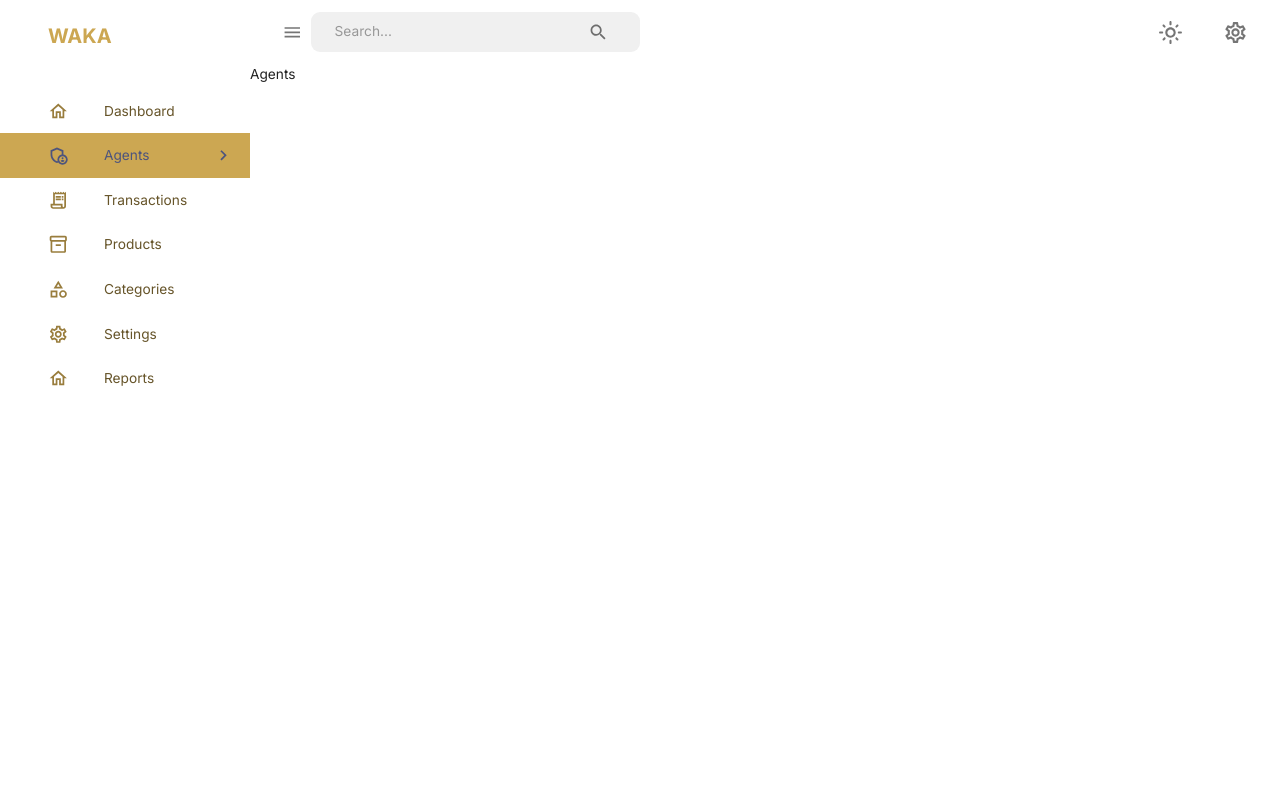
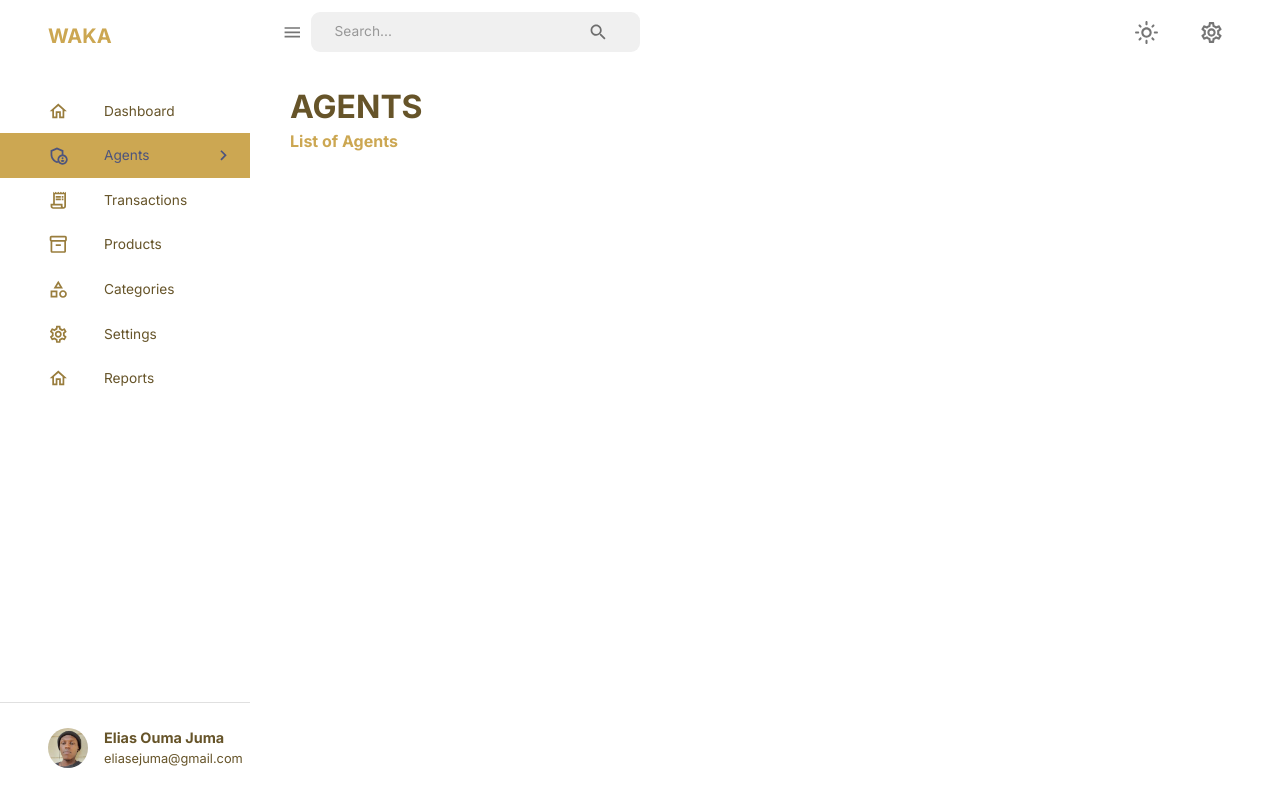
Before and after one commit to mgorem/waka-web, a React (Create React App) app: page /agents in a window 1280 px wide. Built offline with nearby package versions, Linux system fonts and the light colour scheme.

Commit message:
add agents datagrid skeleton proceed

```diff
--- a/package.json
+++ b/package.json
@@ -12,6 +12,7 @@
     "@testing-library/jest-dom": "^5.14.1",
     "@testing-library/react": "^13.0.0",
     "@testing-library/user-event": "^13.2.1",
+    "firebase": "^9.15.0",
     "react": "^18.2.0",
     "react-datepicker": "4.8.0",
     "react-dom": "^18.2.0",
--- a/src/components/Navbar.jsx
+++ b/src/components/Navbar.jsx
@@ -14,15 +14,20 @@ import { setMode } from "state";
 import profileImage from "assets/profile1.jpeg";
 import {
   AppBar,
+  Button,
   IconButton,
   InputBase,
   Toolbar,
   useTheme,
 } from "@mui/material";
 
-const Navbar = ({ isSidebarOpen, setIsSidebarOpen }) => {
+const Navbar = ({ user, isSidebarOpen, setIsSidebarOpen }) => {
   const dispatch = useDispatch();
   const theme = useTheme();
+
+  const handleClick = () => {
+    console.log("handled click");
+  };
 
   return (
     <AppBar sx={{ position: "static", background: "none", boxShadow: "none" }}>
@@ -57,6 +62,10 @@ const Navbar = ({ isSidebarOpen, setIsSidebarOpen }) => {
           <IconButton>
             <SettingsOutlined sx={{ fontSize: "25px" }} />
           </IconButton>
+
+          <FlexBetween>
+            {/* <Button onClick={handleClick}></Button> */}
+          </FlexBetween>
         </FlexBetween>
       </Toolbar>
     </AppBar>
--- a/src/components/Sidebar.jsx
+++ b/src/components/Sidebar.jsx
@@ -74,6 +74,7 @@ const navItems = [
 ];
 
 const Sidebar = ({
+  user,
   drawerWidth,
   isSidebarOpen,
   setIsSidebarOpen,
@@ -84,6 +85,7 @@ const Sidebar = ({
   const navigate = useNavigate();
   const theme = useTheme();
 
+  // console.log("User 1:", user[0].salesname);
   useEffect(() => {
     setActive(pathname.substring(1));
   }, [pathname]);
@@ -171,6 +173,38 @@ const Sidebar = ({
               })}
             </List>
           </Box>
+          <Box position="absolute" bottom="2rem">
+            <Divider />
+            <FlexBetween textTransform="none" gap="1rem" m="1.5rem 2rem 0 3rem">
+              <Box
+                component="img"
+                alt="profile"
+                src={profileImage}
+                height="40px"
+                width="40px"
+                borderRadius="50%"
+                sx={{ objectFit: "cover" }}
+              />
+              <Box textAlign="left">
+                <Typography
+                  fontWeight="bold"
+                  fontSize="0.9rem"
+                  sx={{ color: theme.palette.secondary[100] }}
+                >
+                  {user[0].salesname}
+                </Typography>
+                <Typography
+                  fontSize="0.8rem"
+                  sx={{ color: theme.palette.secondary[100] }}
+                >
+                  {user[0].salesemail}
+                </Typography>
+              </Box>
+              <SettingsOutlined
+                sx={{ color: theme.palette.secondary[300], fontSize: "25px" }}
+              />
+            </FlexBetween>
+          </Box>
         </Drawer>
       )}
     </Box>
--- a/src/views/agents/index.jsx
+++ b/src/views/agents/index.jsx
@@ -1,7 +1,20 @@
-import React from "react";
+import React, { useState } from "react";
+import { Box, useTheme } from "@mui/material";
+import { salesAgentData } from "data/agentData";
+import Header from "components/Header";
+import { DataGrid } from "@mui/x-data-grid";
 
 const Agents = () => {
-  return <div>Agents</div>;
+  const theme = useTheme();
+  // const { data, isLoading } = useGetProductsQuery();
+  const [agentsData, setAgentsData] = useState(salesAgentData);
+  // console.log("Agents Data: ", agentsData);
+  return (
+    <Box m="1.5rem 2.5rem">
+      <Header title="AGENTS" subtitle="List of Agents" />
+      <Box>{/* <DataGrid rows={agentsData || []} columns={columns} /> */}</Box>
+    </Box>
+  );
 };
 
 export default Agents;
--- a/src/views/layout/index.jsx
+++ b/src/views/layout/index.jsx
@@ -4,14 +4,17 @@ import { Outlet } from "react-router-dom";
 import { useSelector } from "react-redux";
 import Navbar from "components/Navbar";
 import Sidebar from "components/Sidebar";
+import { salesAgentData } from "data/agentData";
 
 const Layout = () => {
   const isNonMobile = useMediaQuery("(min-width: 600px)");
   const [isSidebarOpen, setIsSidebarOpen] = useState(true);
+  const [agentData, setAgentData] = useState(salesAgentData);
 
   return (
     <Box display={isNonMobile ? "flex" : "block"} width="100%" height="100%">
       <Sidebar
+        user={salesAgentData || {}}
         isNonMobile={isNonMobile}
         drawerWidth="250px"
         isSidebarOpen={isSidebarOpen}
@@ -19,6 +22,7 @@ const Layout = () => {
       />
       <Box flexGrow={1}>
         <Navbar
+          user={salesAgentData || {}}
           isSidebarOpen={isSidebarOpen}
           setIsSidebarOpen={setIsSidebarOpen}
         />
```
Also changed, not shown: 1 other file (tests, documents, lock files or other folders).
